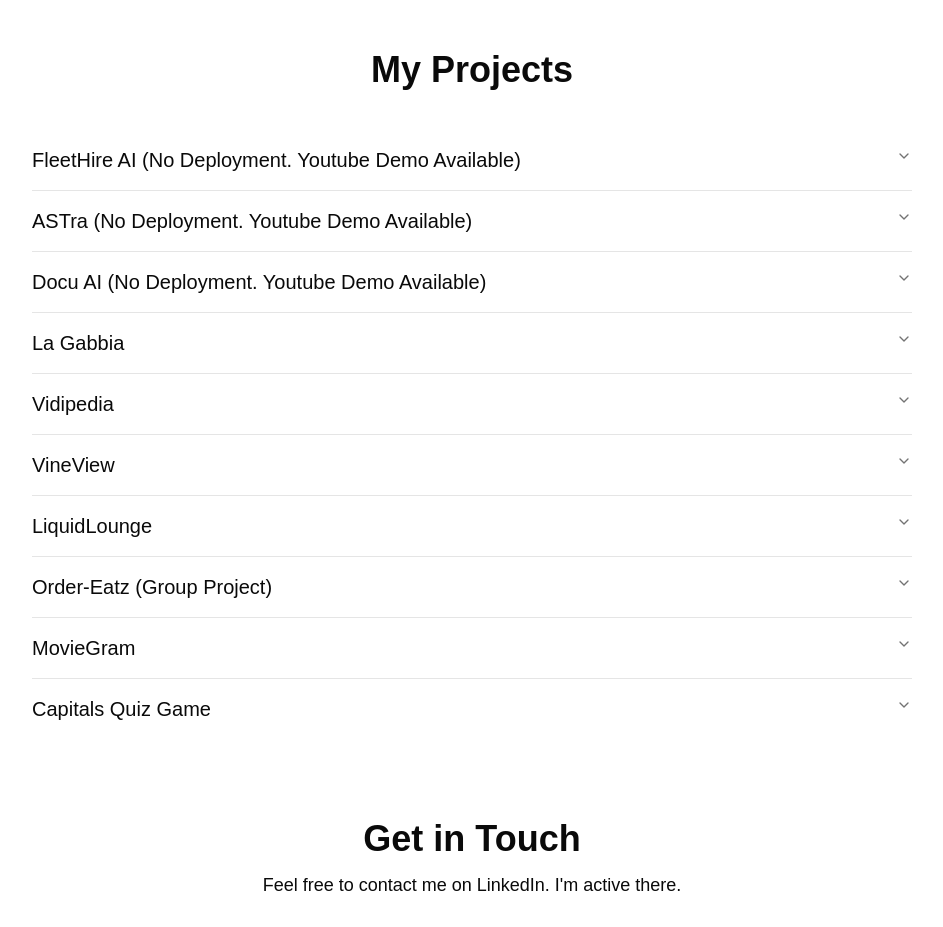
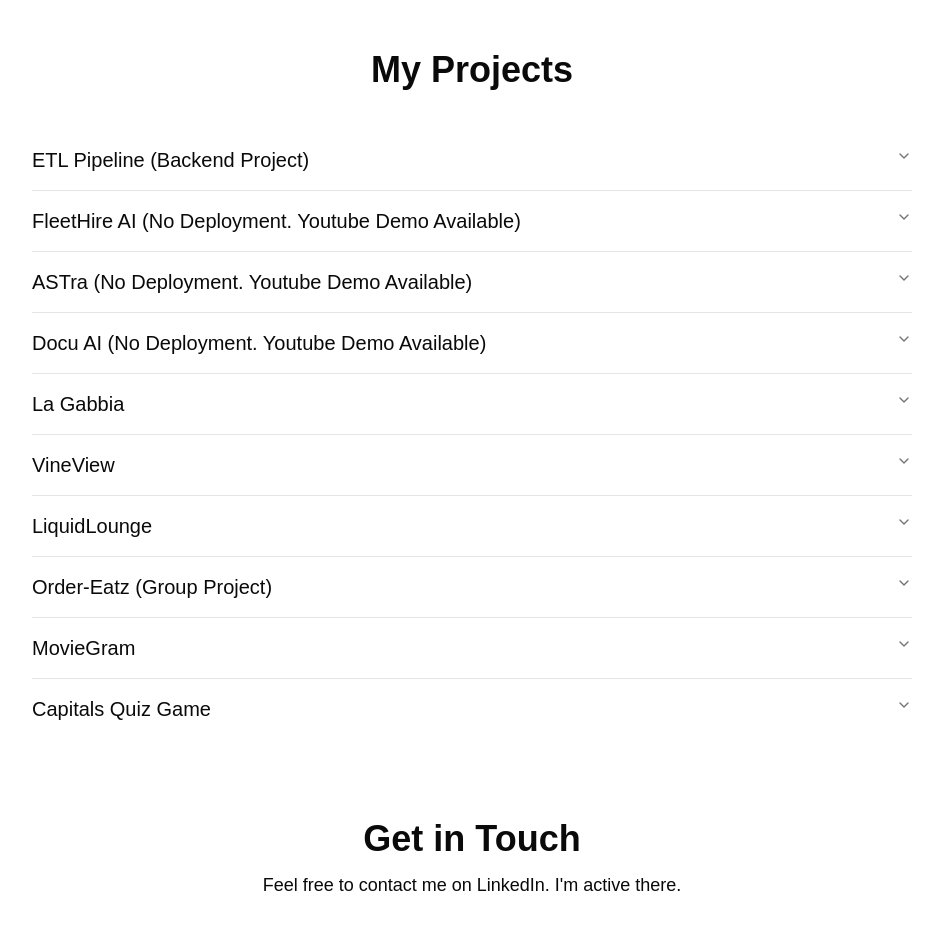
Before and after one commit to yilmaz1998/website, a Next.js app in the folder website/: page / in a window 1280 px wide. Shown: the part 1820-2747 px from the top of the page, without its empty margins (168-1111 px from the left). Built offline with nearby package versions, Linux system fonts and the light colour scheme; a web font is replaced by a local one.

Commit message:
Project update

```diff
--- a/website/components/Projects.tsx
+++ b/website/components/Projects.tsx
@@ -18,21 +18,35 @@
             <AccordionContent>
               <div className="flex flex-col items-center gap-6">
                 <div className="flex gap-2">
+                  {project.images?.[0] && (
                     <img
                       src={`/images/${project.images[0]}`}
                       alt={project.name}
                       className="w-48 h-32 object-cover rounded-lg sm:w-64 sm:h-48 md:w-96 md:h-56"
                     />
+                  )}
+
+                  {project.images?.[1] && (
                     <img
                       src={`/images/${project.images[1]}`}
                       alt={project.name}
                       className="w-48 h-32 object-cover rounded-lg sm:w-64 sm:h-48 md:w-96 md:h-56"
                     />
+                  )}
                 </div>
                 <div>
                   <p className="mb-2">{project.desc}</p>
                   <div className='flex justify-center items-center gap-3 text-center'>
-                    <a href={project.live} target="_blank" className="text-blue-600 hover:text-blue-800">Live Site</a>
+                    {project.live && (
+                      <a
+                        href={project.live}
+                        target="_blank"
+                        rel="noopener noreferrer"
+                        className="text-blue-600 hover:text-blue-800"
+                      >
+                        Live Site
+                      </a>
+                    )}
                     <a href={project.github} target="_blank" className="text-blue-600 hover:text-blue-800">GitHub</a>
                   </div>
                 </div>
--- a/website/projects.json
+++ b/website/projects.json
@@ -1,4 +1,10 @@
 [
+    {
+        "name": "ETL Pipeline (Backend Project)",
+        "github": "https://github.com/yilmaz1998/etl-pipeline",
+        "desc": "Developed a cloud-native ETL pipeline that extracts CSV data from an S3 bucket, processes data through validation and transformation workflows, and loads processed data into PostgreSQL with Terraform and Kubernetes infrastructure. Prometheus-based monitoring for pipeline observability.",
+        "images": []
+    },
     {
         "name": "FleetHire AI (No Deployment. Youtube Demo Available)",
         "live": "https://www.youtube.com/watch?v=XoAS-XNoQUY",
@@ -26,11 +32,6 @@
         "github": "https://github.com/yilmaz1998/La-Gabbia-Frontend",
         "desc": "An online restaurant ordering system with live order tracking, admin management, and automatic email confirmation sent to customers when they place an order.",
         "images": ["LaGabbia.png", "LaGabbia2.png"]
-    },{
-        "name": "Vidipedia",
-        "live": "http://24.144.67.112:6970/",
-        "desc": "Collaborated on developing a video streaming platform with features such as user authentication, video uploads, comments, likes, notifications, user profiles, and customizable user settings.",
-        "images": ["Screenshot-2025-08-17-at-11.21.30 PM.jpeg", "Screenshot-2025-08-17-at-11.23.11 PM.jpeg"]
     },{
         "name": "VineView",
         "live": "https://vineview.netlify.app/",
```
Lines whose indentation alone changed are shown as unchanged.
